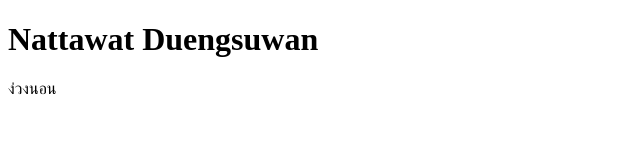
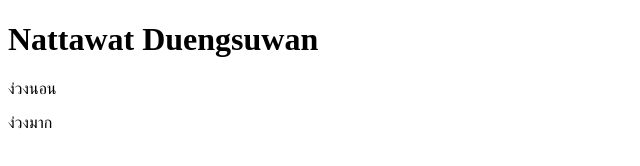
Before and after one commit to NattawatDuengsuwan/github-desktop-app, a plain HTML site: page index.html in a window 1280 px wide. Shown: the full height of the page, 0-640 px from the left. Drawn offline with Linux system fonts and the light colour scheme.

Commit message:
Add some text
Add some text

```diff
--- a/index.html
+++ b/index.html
@@ -8,5 +8,6 @@
 <body>
     <h1>Nattawat Duengsuwan</h1>
     <p>ง่วงนอน</p>
+    <p>ง่วงมาก</p>
 </body>
 </html>
```
